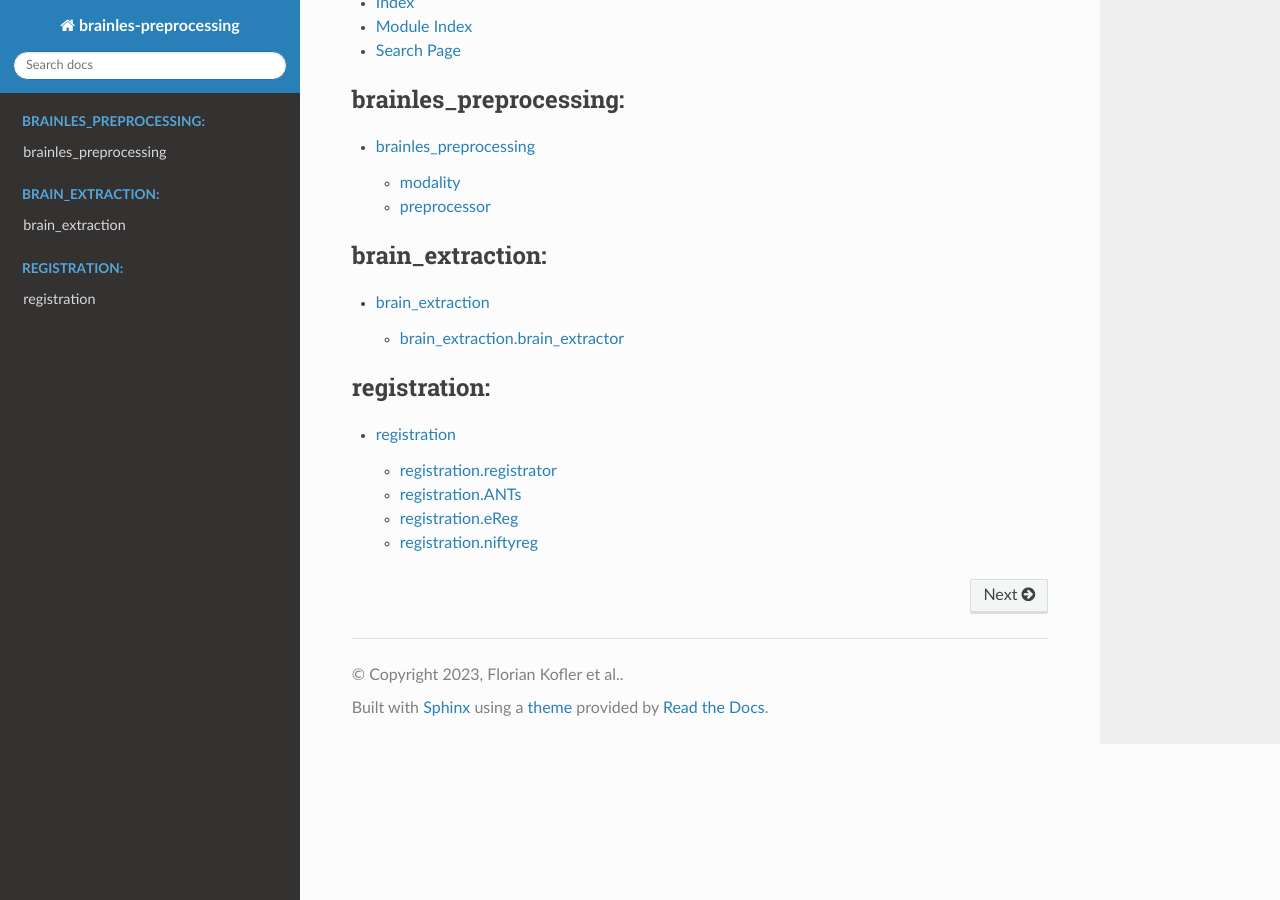
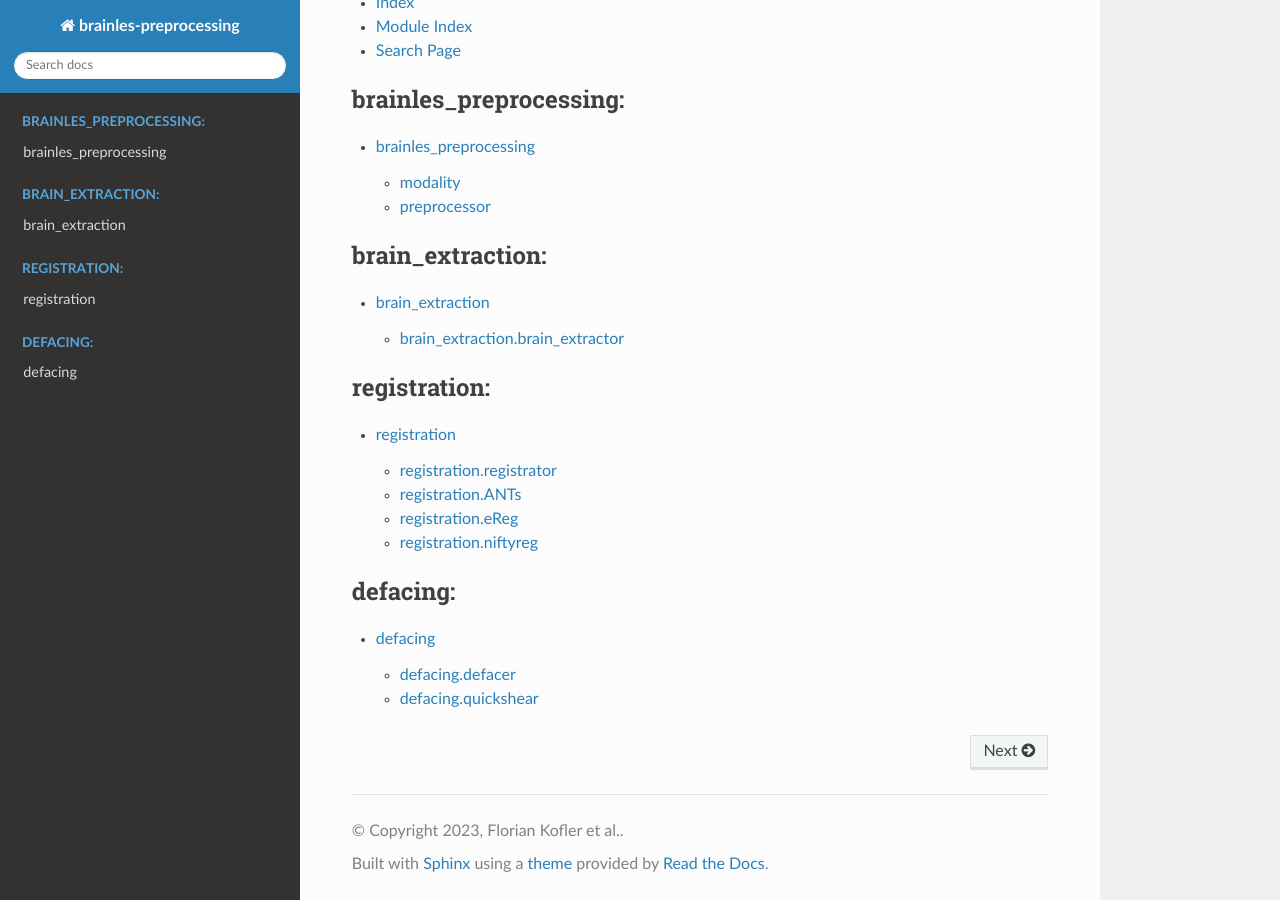
Before and after one commit to BrainLesion/preprocessing, a Sphinx documentation site: the page built from docs/source/index.rst, in a window 1280 px wide and 900 px high, scrolled down 2636 px. Built offline with Sphinx 7.4.7 and the Read the Docs theme 3.1.0, drawn with Linux system fonts in a browser that asks for light colours.

Commit message:
Add defacing to docs

```diff
--- /dev/null
+++ b/docs/source/defacing.rst
@@ -0,0 +1,15 @@
+defacing
+============================================
+
+
+
+defacing.defacer
+--------------------------------------------
+
+.. automodule:: brainles_preprocessing.defacing.defacer
+
+
+defacing.quickshear
+--------------------------------------
+
+.. automodule:: brainles_preprocessing.defacing.quickshear.quickshear
--- a/docs/source/index.rst
+++ b/docs/source/index.rst
@@ -41,3 +41,9 @@ Indices and tables
    :caption: registration:
 
    registration.rst
+
+.. toctree::
+   :maxdepth: 2
+   :caption: defacing:
+
+   defacing.rst
```
